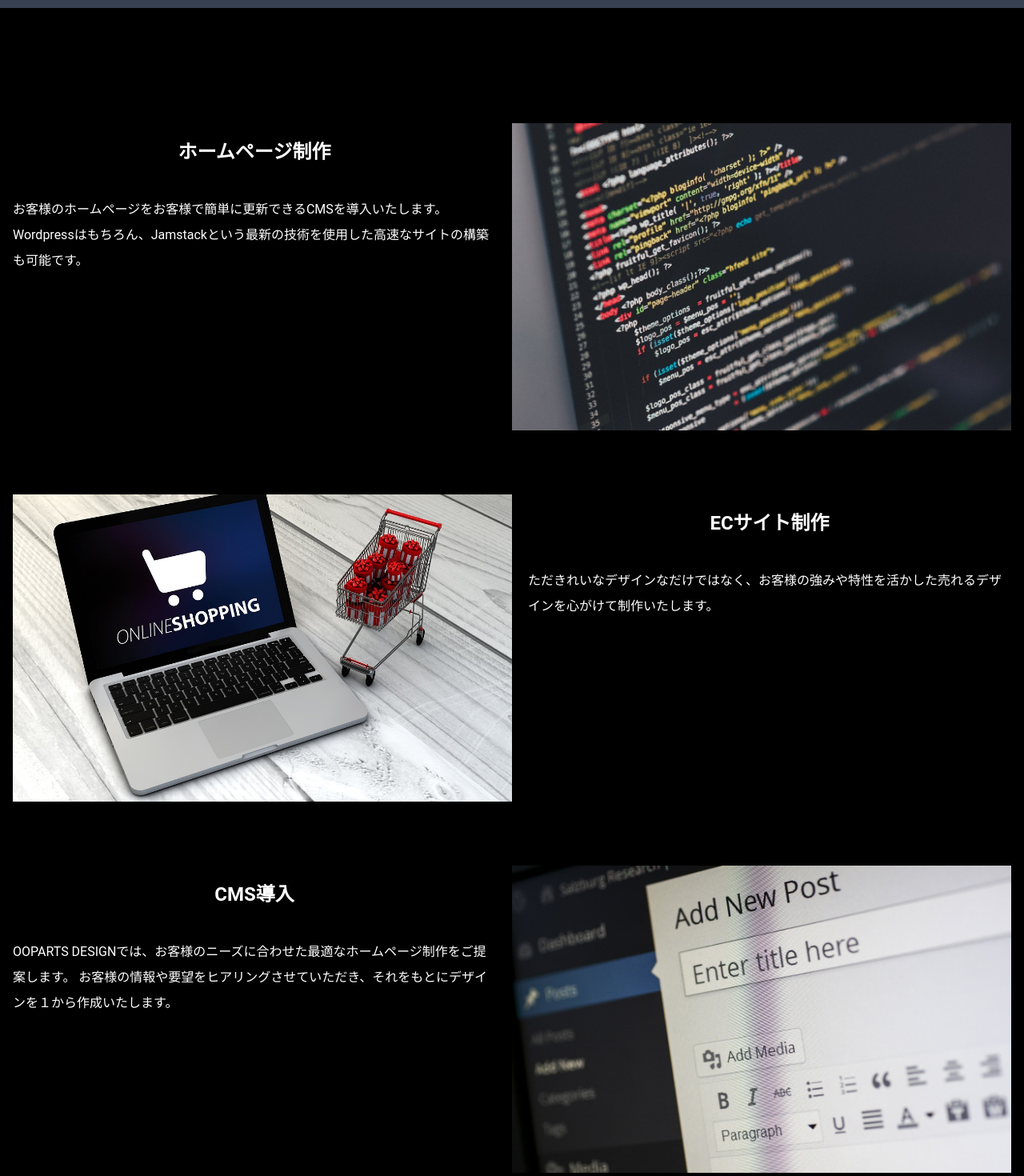
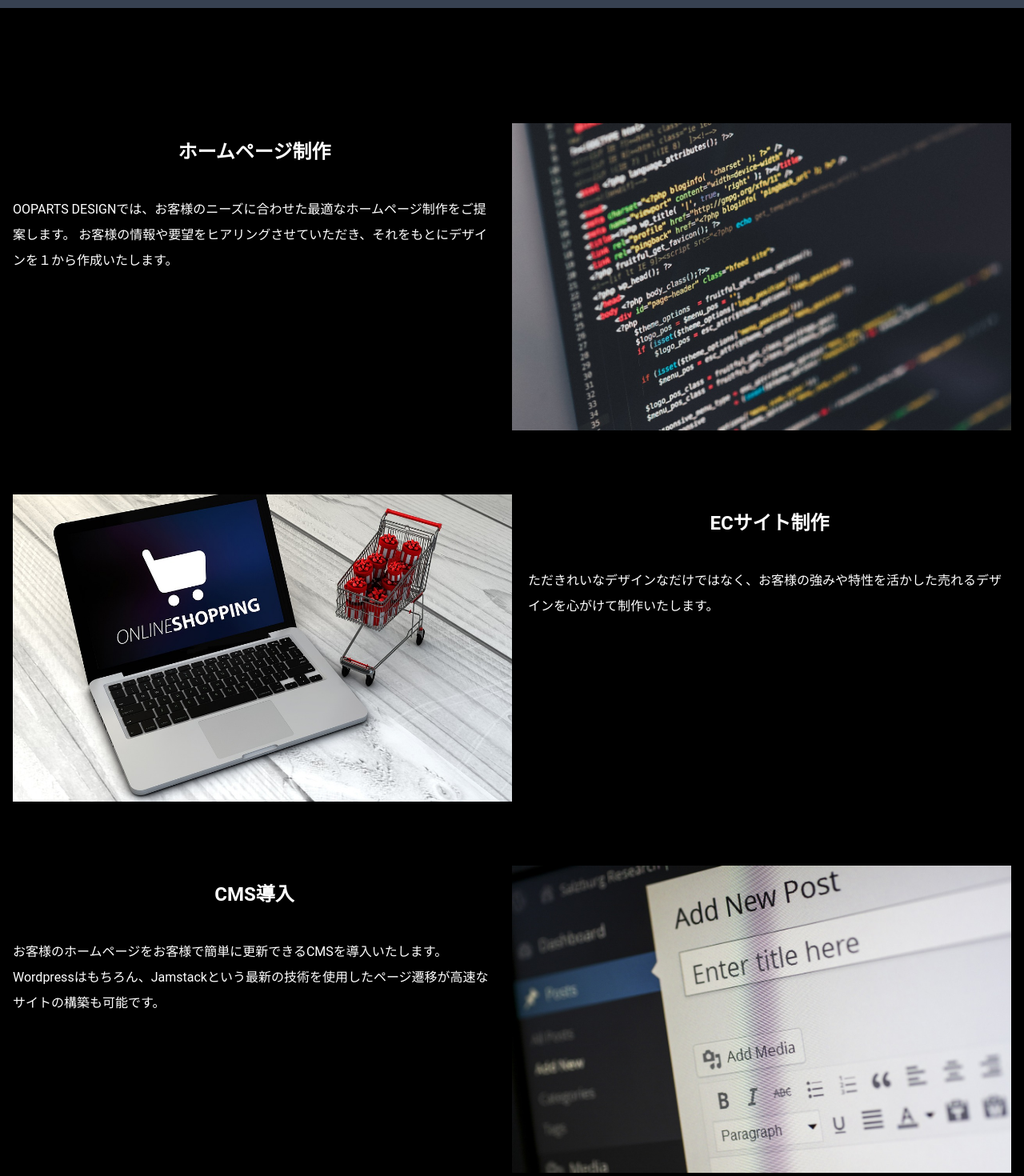
Before and after one commit to ryogaowl/ooparts, a Next.js app: page /service in a window 1280 px wide. Shown: the part 290-1760 px from the top of the page at 80% size. Built offline with nearby package versions, Linux system fonts and the light colour scheme.

Commit message:
serviceセクションの文章追加

```diff
--- a/pages/service.jsx
+++ b/pages/service.jsx
@@ -32,8 +32,9 @@ export default function service() {
                 ホームページ制作
               </h2>
               <p className="lg:mt-10 mt-5 lg:leading-8 leading-normal flex justify-center">
-                お客様のホームページをお客様で簡単に更新できるCMSを導入いたします。
-                Wordpressはもちろん、Jamstackという最新の技術を使用した高速なサイトの構築も可能です。
+                OOPARTS
+                DESIGNでは、お客様のニーズに合わせた最適なホームページ制作をご提案します。
+                お客様の情報や要望をヒアリングさせていただき、それをもとにデザインを１から作成いたします。
               </p>
             </div>
           </div>
@@ -64,9 +65,8 @@ export default function service() {
                 CMS導入
               </h2>
               <p className="lg:mt-10 mt-5 leading-normal lg:leading-8 flex justify-center">
-                OOPARTS
-                DESIGNでは、お客様のニーズに合わせた最適なホームページ制作をご提案します。
-                お客様の情報や要望をヒアリングさせていただき、それをもとにデザインを１から作成いたします。
+                お客様のホームページをお客様で簡単に更新できるCMSを導入いたします。
+                Wordpressはもちろん、Jamstackという最新の技術を使用したページ遷移が高速なサイトの構築も可能です。
                 <br />
               </p>
             </div>
```
